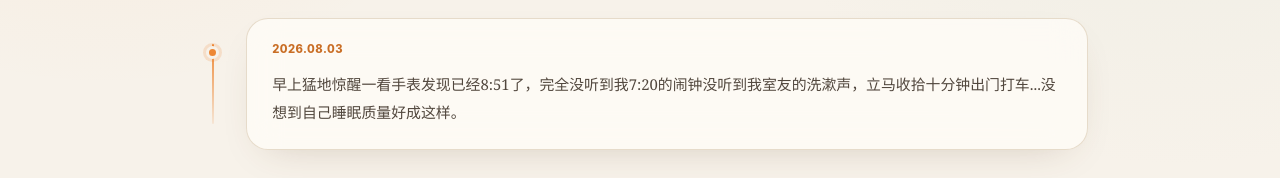
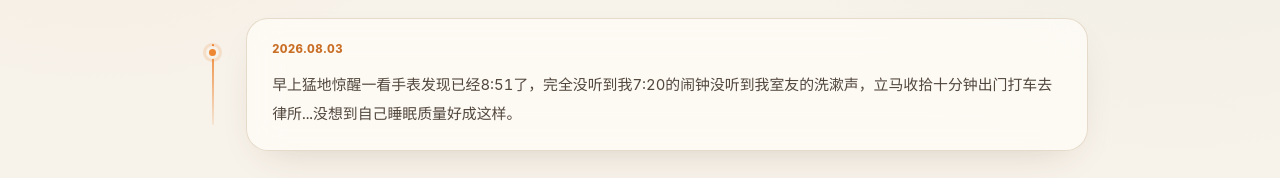
Before and after one commit to Emily-March/MyBlog, a Next.js app: page /moments in a window 1280 px wide. Shown: the part 375-553 px from the top of the page. Built offline with nearby package versions, Linux system fonts and the light colour scheme; no server answers.

Commit message:
fix: update moment copy and number style

```diff
--- a/app/globals.css
+++ b/app/globals.css
@@ -188,6 +188,7 @@ img { max-width: 100%; }
 .moment-content { color: var(--ink-2); font: 400 .93rem/1.9 var(--serif); }
 .moment-content p { margin: 0; white-space: pre-wrap; }
 .moment-content p + p { margin-top: .65rem; }
+.moment-number { font-family: var(--sans); font-variant-numeric: tabular-nums; letter-spacing: 0; }
 .moments-empty { padding: 3rem 1.5rem; text-align: center; }
 .moments-empty > span { display: grid; width: 46px; height: 46px; margin: 0 auto .9rem; place-items: center; border-radius: 50%; color: var(--brand); background: var(--brand-soft); }
 .moments-empty h2 { margin: 0 0 .4rem; font: 600 1rem/1.5 var(--serif); }
--- a/components/MomentsClient.jsx
+++ b/components/MomentsClient.jsx
@@ -12,6 +12,12 @@ function monthLabel(month) {
 
 function displayDate(date) {
   return date.replaceAll("-", ".");
+}
+
+function renderPlainNumbers(text) {
+  return text.split(/(\d+(?::\d+)?)/g).map((part, index) => (
+    /^\d+(?::\d+)?$/.test(part) ? <span className="moment-number" key={`${part}-${index}`}>{part}</span> : part
+  ));
 }
 
 export default function MomentsClient({ moments }) {
@@ -63,7 +69,7 @@ export default function MomentsClient({ moments }) {
                 <time dateTime={moment.date}>{displayDate(moment.date)}</time>
               </header>
               <div className="moment-content">
-                {moment.content.split(/\n{2,}/).map((paragraph) => <p key={paragraph}>{paragraph}</p>)}
+                {moment.content.split(/\n{2,}/).map((paragraph) => <p key={paragraph}>{renderPlainNumbers(paragraph)}</p>)}
               </div>
             </article>
           ))}
--- a/content/moments/2026-08-03-overslept.md
+++ b/content/moments/2026-08-03-overslept.md
@@ -4,4 +4,4 @@ tags: []
 published: true
 ---
 
-早上猛地惊醒一看手表发现已经8:51了，完全没听到我7:20的闹钟没听到我室友的洗漱声，立马收拾十分钟出门打车...没想到自己睡眠质量好成这样。
+早上猛地惊醒一看手表发现已经8:51了，完全没听到我7:20的闹钟没听到我室友的洗漱声，立马收拾十分钟出门打车去律所...没想到自己睡眠质量好成这样。
```
